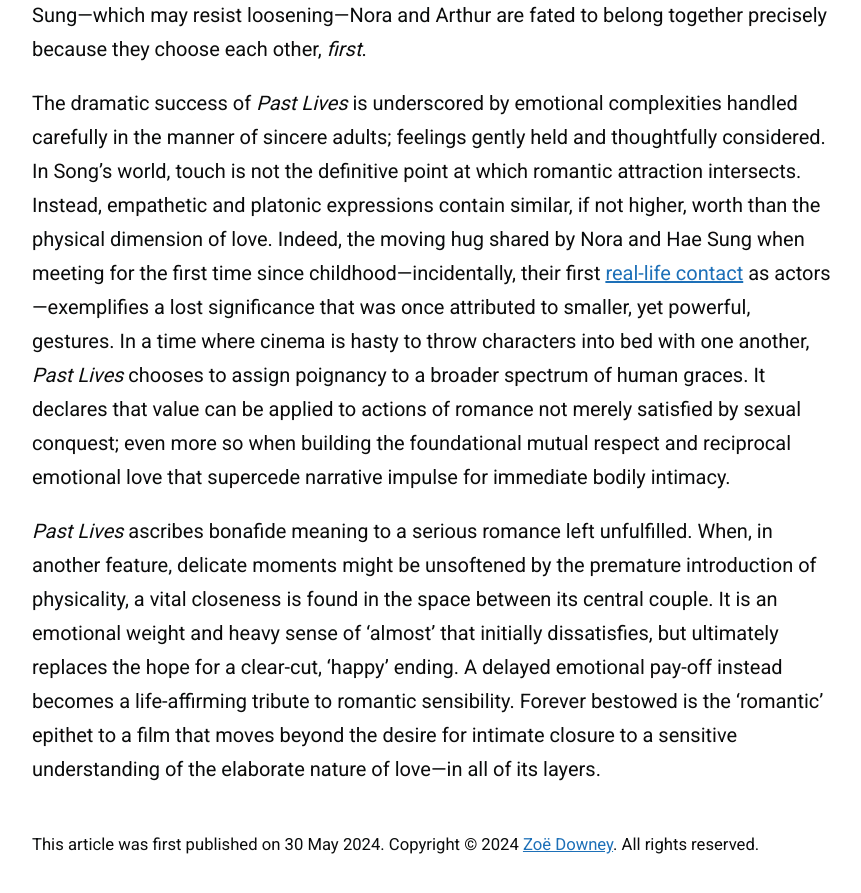
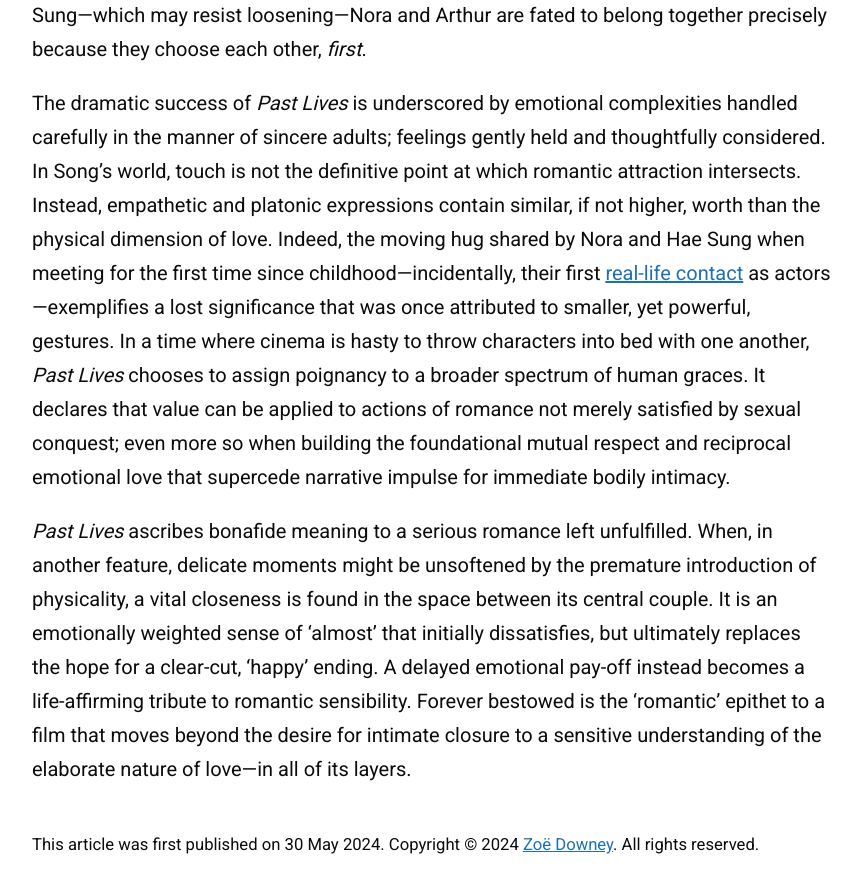
Before and after one commit to zoeurl/zoedowney.github.io, a Jekyll site: the page built from _posts/2024-05-30-past-lives.md, in a window 1280 px wide and 900 px high, scrolled down 2116 px. Shown: the top 893 px of the window, without its empty margins (208-1069 px from the left). Built offline with Jekyll 4.4.1, drawn with Linux system fonts in a browser that asks for light colours.

Commit message:
Update 2024-05-30-past-lives.md

```diff
--- a/_posts/2024-05-30-past-lives.md
+++ b/_posts/2024-05-30-past-lives.md
@@ -21,4 +21,4 @@
 
 The dramatic success of _Past Lives_ is underscored by emotional complexities handled carefully in the manner of sincere adults; feelings gently held and thoughtfully considered. In Song’s world, touch is not the definitive point at which romantic attraction intersects. Instead, empathetic and platonic expressions contain similar, if not higher, worth than the physical dimension of love. Indeed, the moving hug shared by Nora and Hae Sung when meeting for the first time since childhood—incidentally, their first [real-life contact](https://www.youtube.com/watch?v=9d4ObkmCJYs&t=7s&ab_channel=A24) as actors—exemplifies a lost significance that was once attributed to smaller, yet powerful, gestures. In a time where cinema is hasty to throw characters into bed with one another, _Past Lives_ chooses to assign poignancy to a broader spectrum of human graces. It declares that value can be applied to actions of romance not merely satisfied by sexual conquest; even more so when building the foundational mutual respect and reciprocal emotional love that supercede narrative impulse for immediate bodily intimacy.
 
-_Past Lives_ ascribes bonafide meaning to a serious romance left unfulfilled. When, in another feature, delicate moments might be unsoftened by the premature introduction of physicality, a vital closeness is found in the space between its central couple. It is an emotional weight and heavy sense of ‘almost’ that initially dissatisfies, but ultimately replaces the hope for a clear-cut, ‘happy’ ending. A delayed emotional pay-off instead becomes a life-affirming tribute to romantic sensibility. Forever bestowed is the ‘romantic’ epithet to a film that moves beyond the desire for intimate closure to a sensitive understanding of the elaborate nature of love—in all of its layers.
+_Past Lives_ ascribes bonafide meaning to a serious romance left unfulfilled. When, in another feature, delicate moments might be unsoftened by the premature introduction of physicality, a vital closeness is found in the space between its central couple. It is an emotionally weighted sense of ‘almost’ that initially dissatisfies, but ultimately replaces the hope for a clear-cut, ‘happy’ ending. A delayed emotional pay-off instead becomes a life-affirming tribute to romantic sensibility. Forever bestowed is the ‘romantic’ epithet to a film that moves beyond the desire for intimate closure to a sensitive understanding of the elaborate nature of love—in all of its layers.
```
